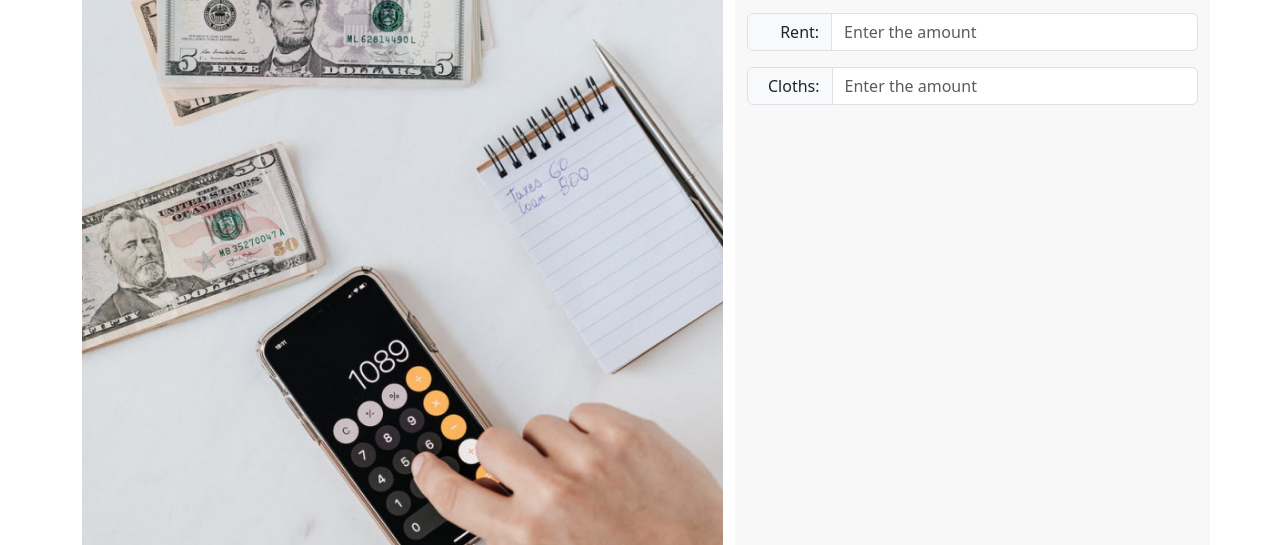
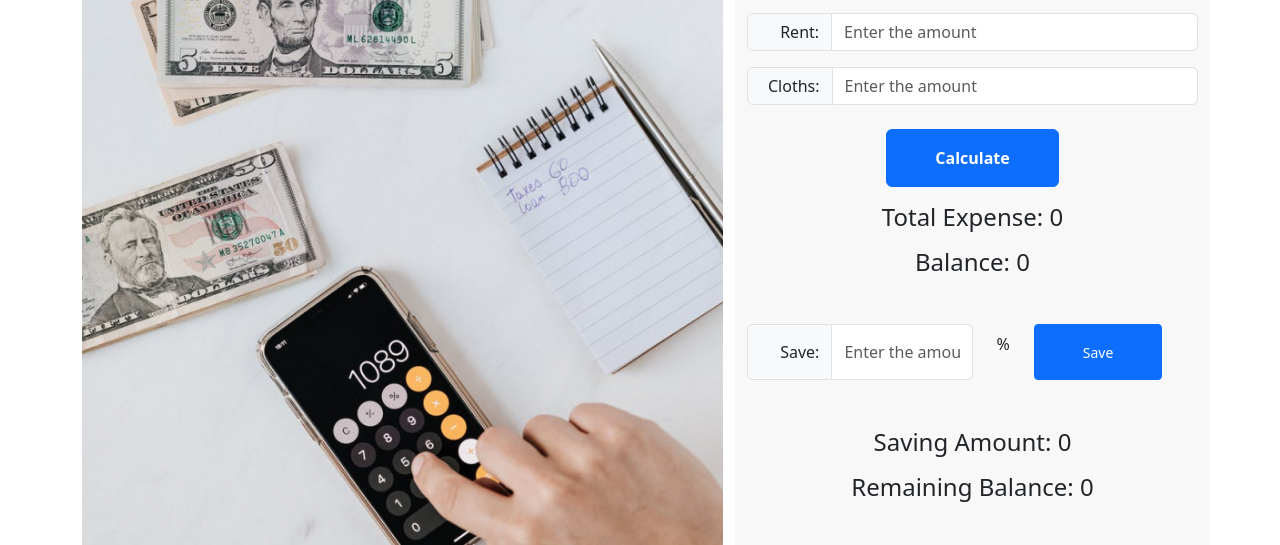
Before and after one commit to srafsan/money-maker, a plain HTML site: page index.html in a window 1280 px wide. Shown: the part 300-845 px from the top of the page. Drawn offline with nearby package versions, Linux system fonts and the light colour scheme.

Commit message:
Front end completed

```diff
--- a/index.html
+++ b/index.html
@@ -25,10 +25,13 @@
     <main>
         <div class="container text-center">
             <div class="row">
+                <!-- ! first column -->
                 <div class="col-7">
                     <img src="assets/money.png" class="img-fluid" alt="">
                 </div>
+                <!--*  second column -->
                 <div class="col-5 text-center money-manage">
+                    <!-- ! Income section -->
                     <div class="mb-4">
                         <h2>Income</h2>
                         <div class="input-group flex-nowrap">
@@ -37,7 +40,8 @@
                                 aria-describedby="addon-wrapping">
                         </div>
                     </div>
-                    <div>
+                    <!-- ! Expenses section -->
+                    <div class="mb-4">
                         <h2>Expenses</h2>
                         <div class="input-group flex-nowrap mb-3">
                             <span class="input-group-text fw-medium" id="addon-wrapping">&emsp;Food: </span>
@@ -55,6 +59,27 @@
                                 aria-describedby="addon-wrapping">
                         </div>
                     </div>
+
+
+                    <button class="btn btn-primary py-3 px-5 fw-semibold mb-3">Calculate</button>
+                    <h4 class="mb-3">Total Expense: <span>0</span></h4>
+                    <h4 class="mb-5">Balance: <span>0</span></h4>
+
+                    <!-- ! Savings section -->
+                    <div class="d-flex mb-5">
+                        <div class="input-group flex-nowrap w-50">
+                            <span class="input-group-text fw-medium" id="addon-wrapping">&emsp;&nbsp;Save: </span>
+                            <input type="text" class="form-control" placeholder="Enter the amount" aria-label="Username"
+                                aria-describedby="addon-wrapping">
+                        </div>
+                        <div class="d-flex">
+                            <p class="mx-3 p-2">%</p>
+                            <button class="btn btn-primary btn-sm px-5">Save</button>
+                        </div>
+                    </div>
+
+                    <h4 class="mb-3">Saving Amount: <span>0</span></h4>
+                    <h4>Remaining Balance: <span>0</span></h4>
                 </div>
             </div>
         </div>
```
